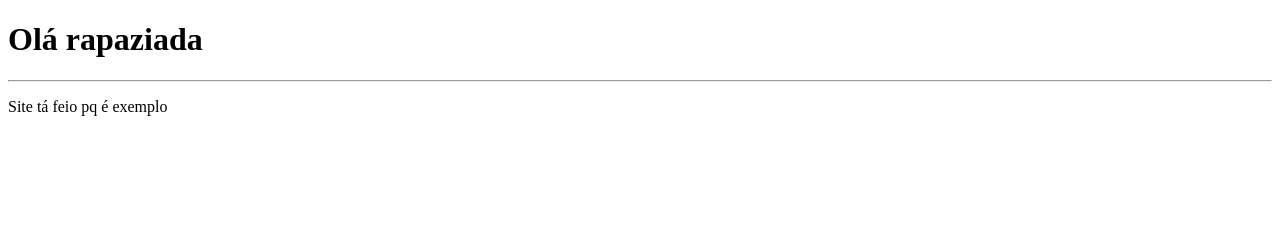
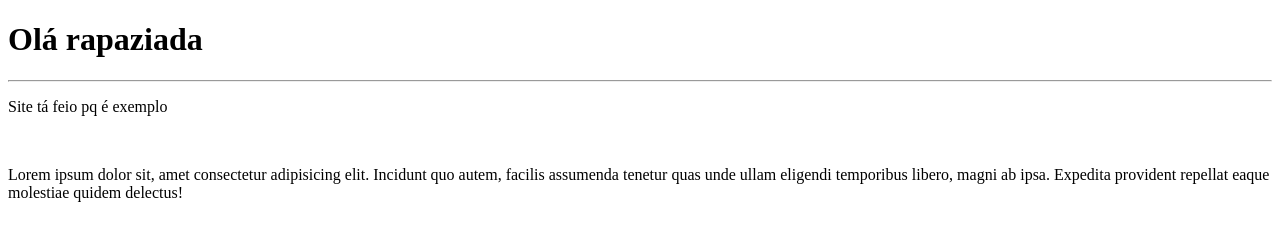
Before and after one commit to WL-DF/Ola-mundo, a plain HTML site: page Site exemplo/index.html in a window 1280 px wide. Drawn offline with Linux system fonts and the light colour scheme.

Commit message:
Adicionei um <p>

```diff
--- a/Site exemplo/index.html
+++ b/Site exemplo/index.html
@@ -9,5 +9,7 @@
     <h1>Olá rapaziada</h1>
     <hr>
     <p>Site tá feio pq é exemplo</p>
+    <br>
+    <p>Lorem ipsum dolor sit, amet consectetur adipisicing elit. Incidunt quo autem, facilis assumenda tenetur quas unde ullam eligendi temporibus libero, magni ab ipsa. Expedita provident repellat eaque molestiae quidem delectus!</p>
 </body>
 </html>
```
